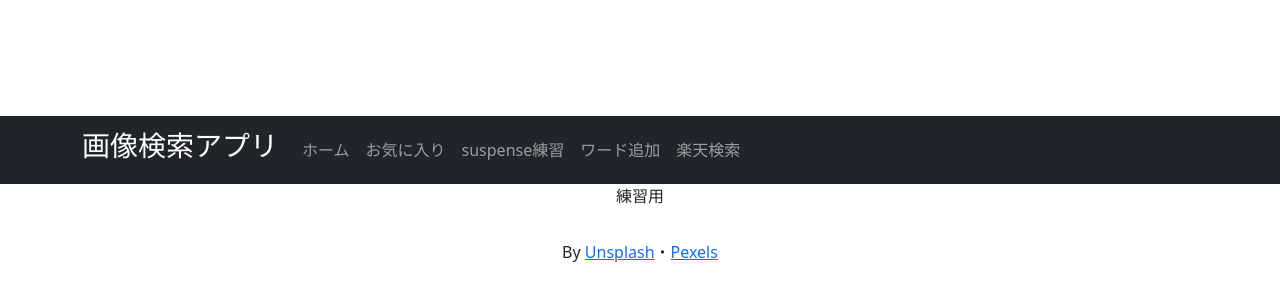
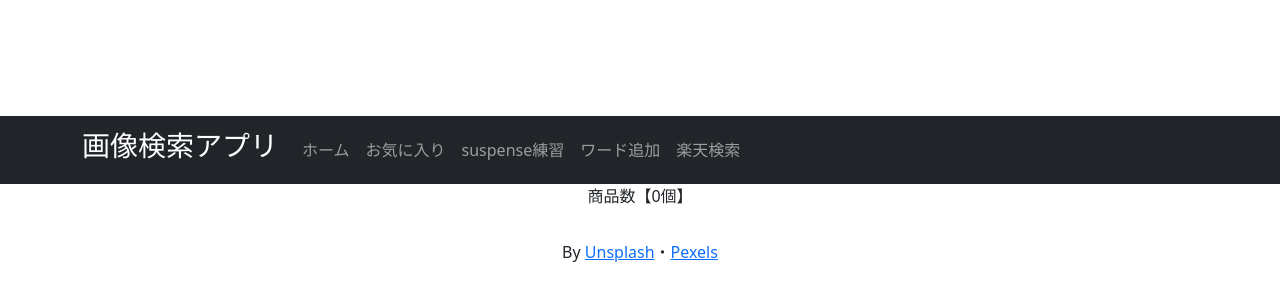
Before and after one commit to na-horita/kensaku, a React (Vite) app: page /sus in a window 1280 px wide. Shown: the part 202-502 px from the top of the page. Built offline with nearby package versions, Linux system fonts and the light colour scheme.

Commit message:
【recoil】他ページでもrecoilの値が使用できることを再確認

```diff
--- a/src/pages/Sus.jsx
+++ b/src/pages/Sus.jsx
@@ -1,7 +1,12 @@
+import { useRecoilValue } from 'recoil';
+import cartsLength from '../recoil/selectors/cartsLength';
+
 const Sus = () => {
+  const length = useRecoilValue(cartsLength);
+
   return (
     <div>
-      <p>練習用</p>
+      <p>商品数【{ length }個】</p>
     </div>
   );
 };
```
